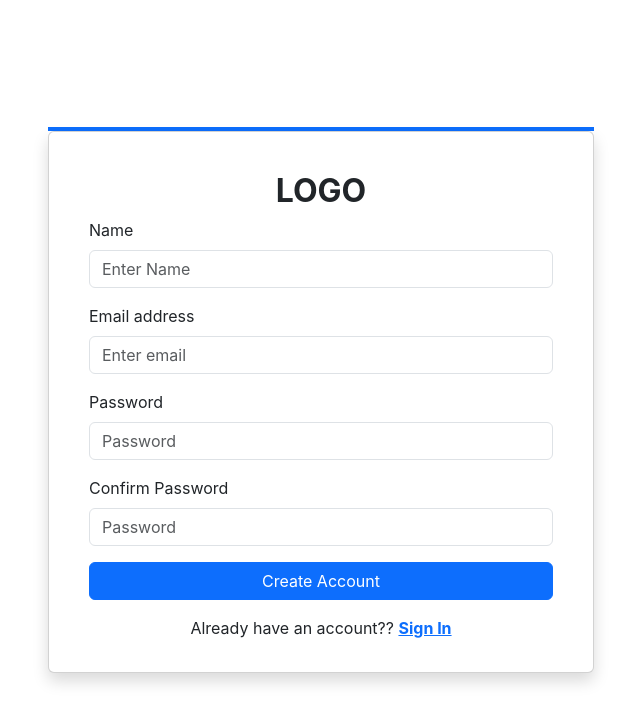
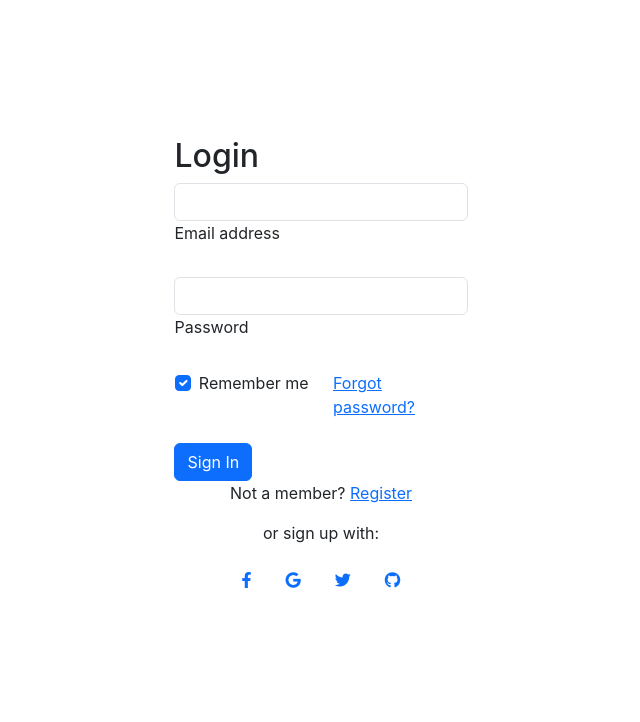
Before and after one commit to Lavesh-modi/Job-Portal, a React (Create React App) app: page / in a window 1280 px wide. Shown: the top 722 px of the page, without its empty margins (319-959 px from the left). Built offline with nearby package versions, Linux system fonts and the light colour scheme.

Commit message:
final login

```diff
--- a/src/App.js
+++ b/src/App.js
@@ -20,7 +20,22 @@ import Registration from "./Pages/Registration";
 function App() {
   return (
     <>
-    <Registration></Registration>
+      {/* <Registration></Registration> */}
+
+      <Routes>
+        {/*
+      {/*2 <Route  path="/" element={<Login />} /> */}
+        <Route exact path="/" element={<Login />} />
+
+        <Route path="/" element={<ProtectedRoutes />}>
+          <Route exact path="/registration" element={<Registration/>} />
+          <Route exact path="/dashboard" element={<Dashboard />} />
+          <Route exact path="/Company" element={<Company />} />
+          <Route path="/Jobpage" element={<Jobpage />} />
+          <Route path="/Company" element={<Company />} />
+          <Route path="/Company/:comp" element={<Company />} />
+        </Route>
+      </Routes>
 
       {/* <Pratice></Pratice> */}
       {/* <Navbar>
@@ -51,7 +66,7 @@ function App() {
 
       {/* <Routes> */}
       {/*
-      {/*2 <Route  path="/" element={<Login />} /> */}
+      {/* 2 <Route  path="/" element={<Login />} /> */}
       {/* <Route exact path="/" element={<Login />} />
 
         <Route path="/" element={<ProtectedRoutes />}>
--- a/src/Pages/Login.js
+++ b/src/Pages/Login.js
@@ -6,6 +6,7 @@ import jwt_decode from "jwt-decode";
 import Axios from "axios";
 import { useNavigate } from "react-router-dom";
 import { Cookies, useCookies } from "react-cookie";
+import Registration from "./Registration";
 
 // import { Link, useNavigate } from " react-router-dom";
 // import { BrowserRouter as Router } from "react-router-dom";
@@ -268,7 +269,7 @@ export default function Login() {
               {/* <!-- Register buttons --> */}
               <div className="text-center">
                 <p>
-                  Not a member? <a href="#!">Register</a>
+                  Not a member? <a href="/registration"  >Register</a>
                 </p>
                 <p>or sign up with:</p>
                 <button
--- a/src/Pages/Registration.js
+++ b/src/Pages/Registration.js
@@ -1,6 +1,6 @@
 import React, { useState } from "react";
 import Axios from "axios";
-
+import { useNavigate } from "react-router-dom";
 import { Col, Button, Row, Container, Card, Form } from "react-bootstrap";
 
 export default function Registration() {
@@ -19,6 +19,7 @@ function changeHandler  (event){
 }
 
 ;
+ const  navigate = useNavigate();
   const handleSubmit = (event) => {
     // console.log("sunbmit form ");
     event.preventDefault();
@@ -33,6 +34,7 @@ function changeHandler  (event){
     console.log(error,"error of admin")
   })
 
+   navigate("/dashboard")
   };
 
 
@@ -49,7 +51,7 @@ function changeHandler  (event){
               <Card.Body>
                 <div className="mb-3 mt-md-4">
                   <h2 className="fw-bold mb-2 text-center text-uppercase ">
-                    Logo
+                    Welcome
                   </h2>
                   <div className="mb-3">
                     <Form onSubmit={handleSubmit}>
@@ -99,7 +101,7 @@ function changeHandler  (event){
                     <div className="mt-3">
                       <p className="mb-0  text-center">
                         Already have an account??{" "}
-                        <a href="{''}" className="text-primary fw-bold">
+                        <a href="/" className="text-primary fw-bold">
                           Sign In
                         </a>
                       </p>
```
